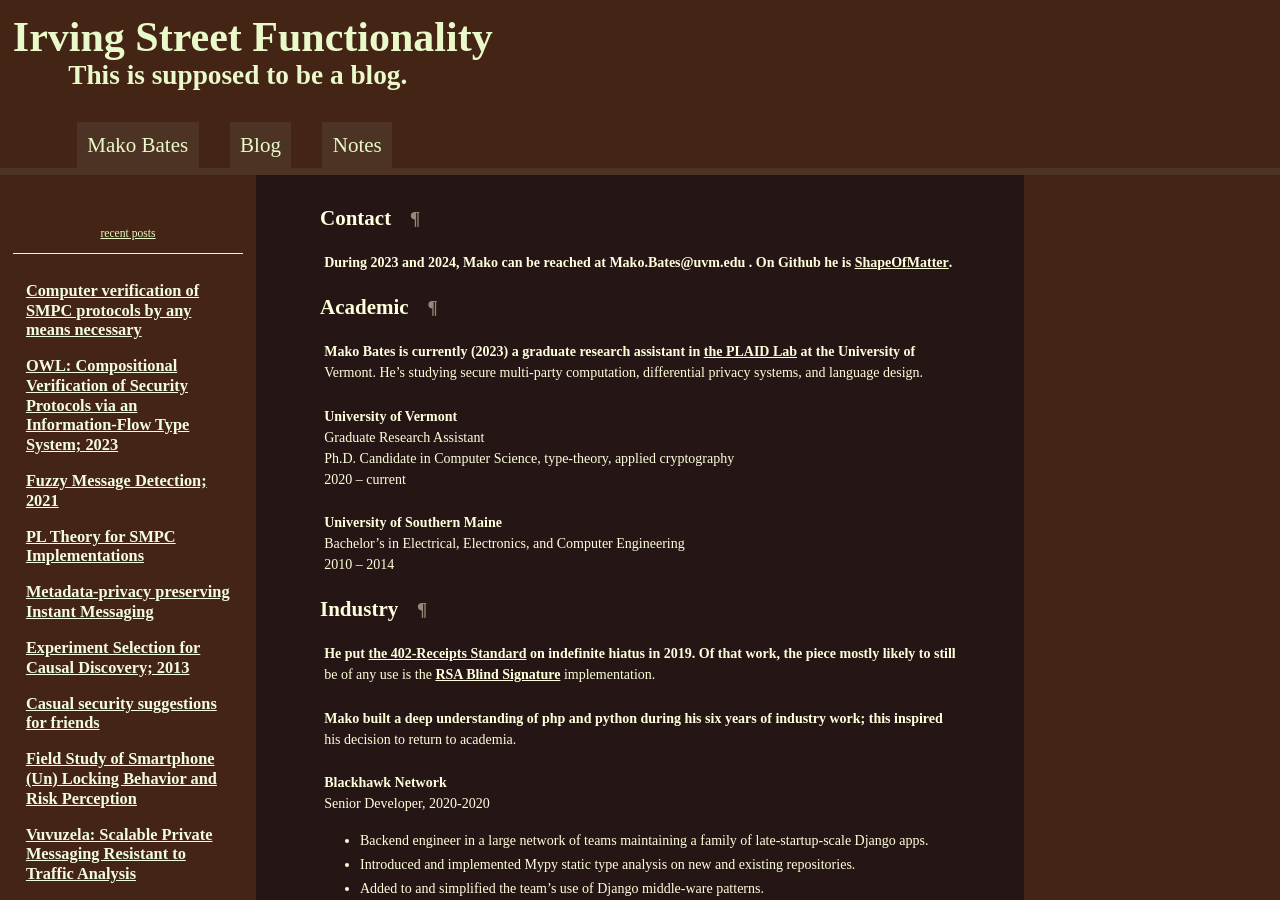
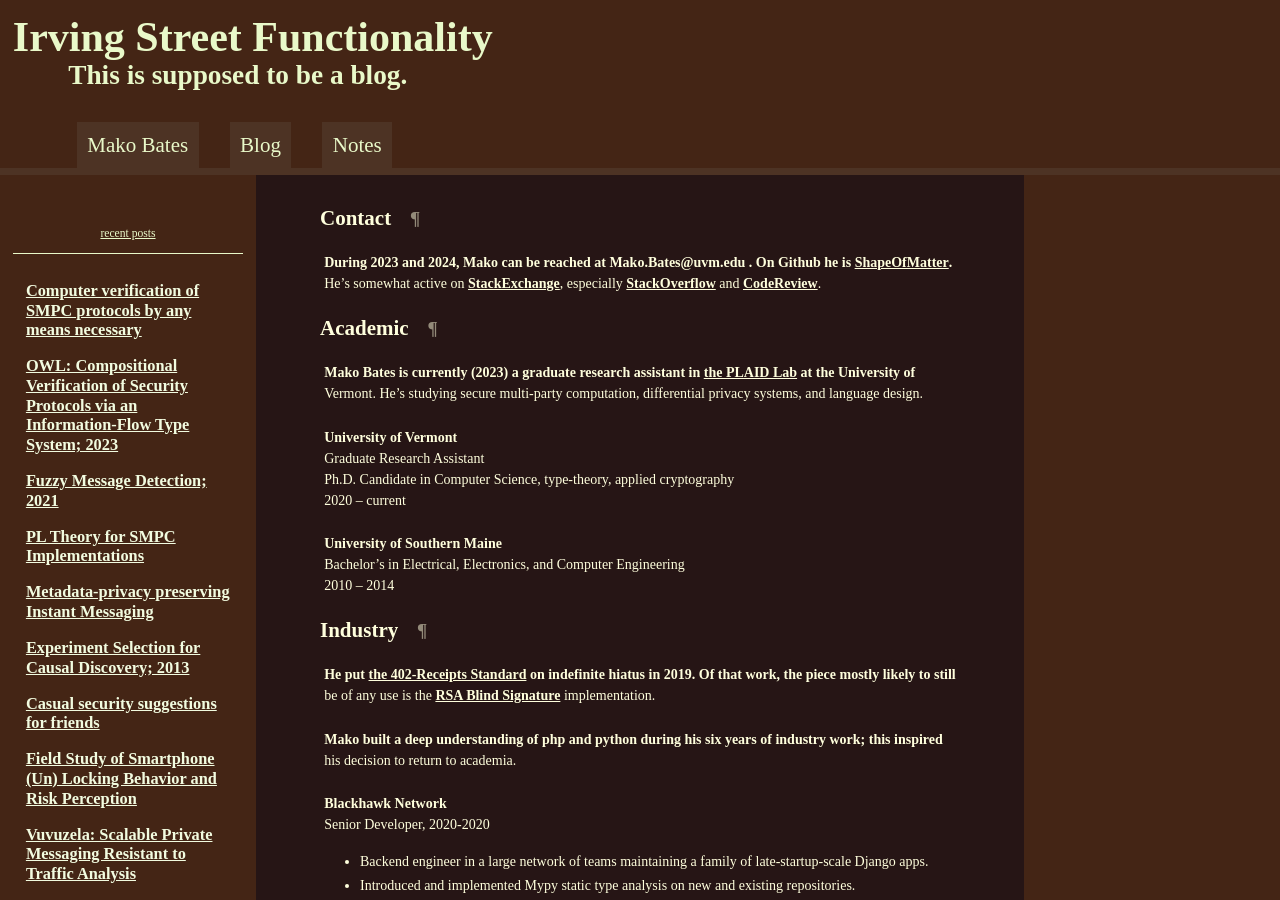
Before and after one commit to ShapeOfMatter/Mako-Bates, a Jekyll site: the page built from cv.markdown, in a window 1280 px wide and 900 px high. Built offline with Jekyll 4.4.1, drawn with Linux system fonts in a browser that asks for light colours.

Commit message:
link to SE profiles

```diff
--- a/cv.markdown
+++ b/cv.markdown
@@ -7,6 +7,9 @@ date: 2023-10-09 12:02:00 -05:00
 
 During 2023 and 2024, Mako can be reached at Mako.Bates@uvm.edu .
 On Github he is [ShapeOfMatter](https://github.com/ShapeOfMatter).
+He's somewhat active on [StackExchange](https://stackexchange.com/users/13621214/shapeofmatter?tab=accounts),
+especially [StackOverflow](https://stackoverflow.com/users/10135377/shapeofmatter)
+and [CodeReview](https://codereview.stackexchange.com/users/200133/shapeofmatter).
 
 {% include section.html c="Academic" %}
 
```
